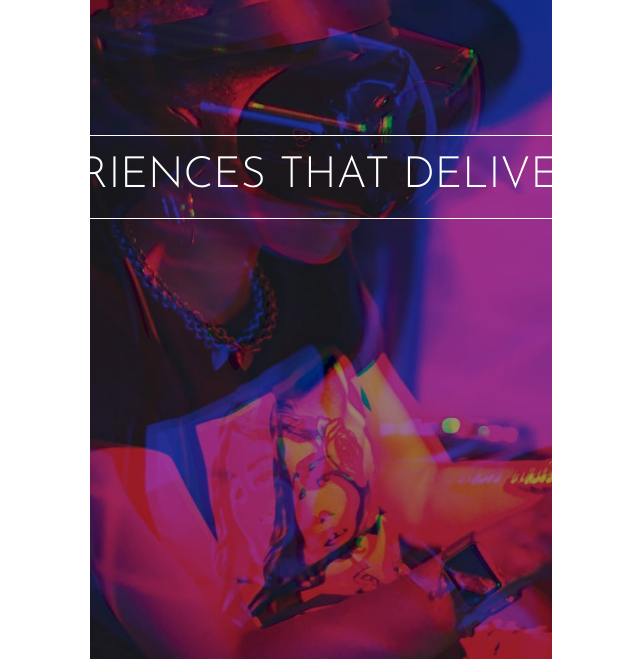
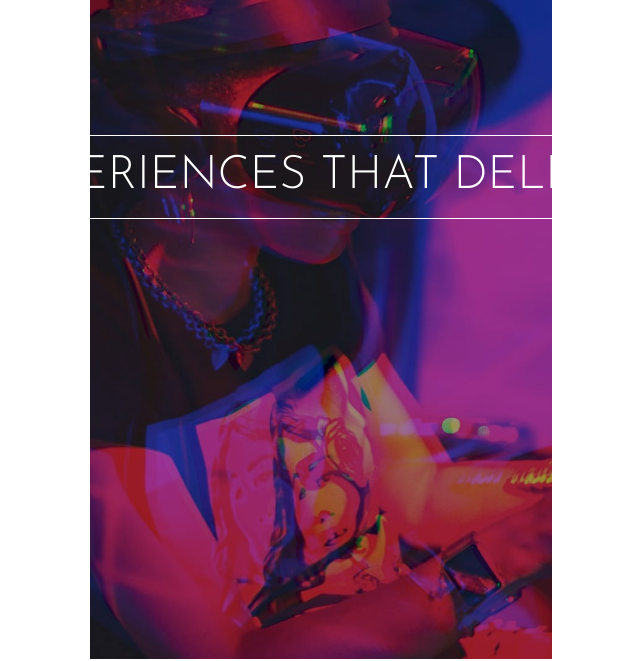
Before and after one commit to Alucard2169/loopStudio-landing-page, a plain HTML site: page index.html in a window 1280 px wide. Shown: the part 141-802 px from the top of the page, without its empty margins (319-959 px from the left). Drawn offline with Linux system fonts and the light colour scheme.

Commit message:
Update style.css

```diff
--- a/style/style.css
+++ b/style/style.css
@@ -56,7 +56,7 @@ header .moto-container {
 }
 
 header .moto-container .moto {
-  font-size: 2.7rem;
+  font-size: 2.9rem;
   line-height: 43px;
   font-weight: 300;
   color: white;
```
